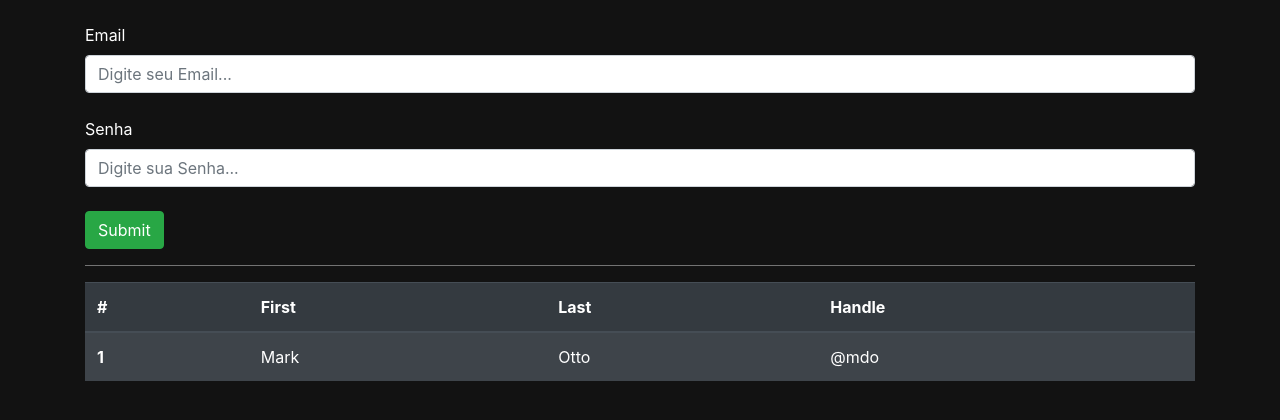
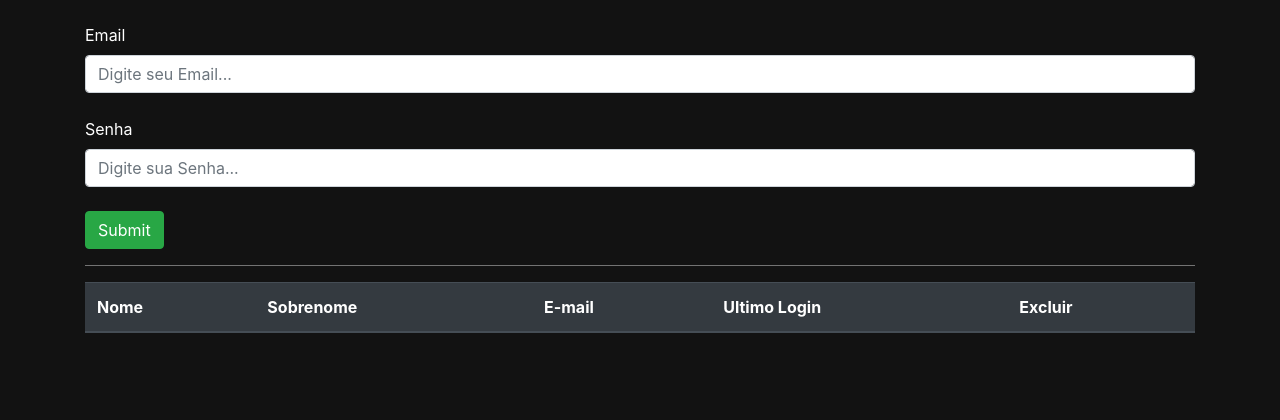
Before and after one commit to RobsonWebDev/construct_pythonando, a Django app: page /auth/cadastrar_vendedor/ in a window 1280 px wide. Shown: the part 57-477 px from the top of the page. Run offline with Django 5.2, Linux system fonts and the light colour scheme; data comes from the database, SQL or seed files in the repository; both versions use the stored data as it was after the commit; lists and menus that the app fills with data are empty.

Commit message:
Criando rota de exclusao de usuario

```diff
--- /dev/null
+++ b/requirements.txt
@@ -0,0 +1,6 @@
+asgiref==3.8.1
+Django==5.0.7
+django-role-permissions==3.2.0
+pillow==10.4.0
+sqlparse==0.5.0
+tzdata==2024.1
--- a/usuarios/admin.py
+++ b/usuarios/admin.py
@@ -1,4 +1,3 @@
-import imp
 from django.contrib import admin
 from .models import Users
 from django.contrib.auth import admin as admin_auth_django
--- a/usuarios/templates/cadastrar_vendedor.html
+++ b/usuarios/templates/cadastrar_vendedor.html
@@ -2,6 +2,12 @@
 
 {% block body %}
     <div class="container">
+        {% if messages %}
+        <br>
+          {% for message in messages %}
+            <div class='alert {{ message.tags }}' > {{ message }}</div>
+          {% endfor %}
+        {% endif %}
         <form action="{% url "cadastrar_vendedor" %}" method="POST">{% csrf_token %}
             <br>
             <label>Email</label>
@@ -18,19 +24,29 @@
         <table class="table table-striped table-dark">
             <thead>
               <tr>
-                <th scope="col">#</th>
-                <th scope="col">First</th>
-                <th scope="col">Last</th>
-                <th scope="col">Handle</th>
+                <th scope="col">Nome</th>
+                <th scope="col">Sobrenome</th>
+                <th scope="col">E-mail</th>
+                <th scope="col">Ultimo Login</th>
+                <th scope="col">Excluir</th>
               </tr>
             </thead>
             <tbody>
-              <tr>
-                <th scope="row">1</th>
-                <td>Mark</td>
-                <td>Otto</td>
-                <td>@mdo</td>
-              </tr>
+              {% for vendedor in vendedores %}
+                <tr>
+                  <th scope="row">{{ vendedor.first_name}}</th>
+                  <td>{{ vendedor.last_name }}</td>
+                  <td>{{ vendedor.email }}</td>
+                  <td>
+                    {% if not vendedor.last_login %}
+                      Primeiro acesso!
+                    {% else%}
+                      {{ vendedor.last_login }}
+                    {% endif %}
+                  </td>
+                  <td><a class="btn btn-danger" href="{% url "excluir_usuario" vendedor.id %}">EXCLUIR</a></td>
+                </tr>
+              {% endfor %}
             </tbody>
           </table>
     </div>
--- a/usuarios/templates/login.html
+++ b/usuarios/templates/login.html
@@ -2,7 +2,7 @@
 
 {% block body %}
     <div class="container">
-        <form action="{% url "login" %}" method="POST">{% csrf_token %}
+        <form action="{% url "login" %}" method="POST"> {% csrf_token %}
             <br>
             <label>Email</label>
             <input type="email" placeholder="Digite seu Email..." name="email" class="form-control">
--- a/usuarios/urls.py
+++ b/usuarios/urls.py
@@ -5,4 +5,5 @@ urlpatterns = [
     path('cadastrar_vendedor/', views.cadastrar_vendedor, name='cadastrar_vendedor'),
     path('login/', views.login, name='login'),
     path('sair/', views.logout, name='sair'),
+    path('excluir_usuario/<str:id>/', views.excluir_usuario, name='excluir_usuario'),
 ]
--- a/usuarios/views.py
+++ b/usuarios/views.py
@@ -5,13 +5,16 @@ from .models import Users
 from django.shortcuts import redirect
 from django.urls import reverse
 from django.contrib import auth
-
+from django.shortcuts import get_object_or_404
+from django.contrib import messages
 
 
 @has_permission_decorator('cadastrar_vendedor')
 def cadastrar_vendedor(request):
     if request.method == 'GET':
-        return render(request, 'cadastrar_vendedor.html')
+        vendedores = Users.objects.filter(cargo='V')
+
+        return render(request, 'cadastrar_vendedor.html', {'vendedores': vendedores})
     if request.method == 'POST':
         email = request.POST.get('email')
         senha = request.POST.get('senha')
@@ -42,9 +45,16 @@ def login(request):
             return HttpResponse('Usuário Inválido')
 
         auth.login(request, user)
-        return HttpResponse('Usuario logado com sucesso')
-
+        return redirect(reverse('cadastrar_vendedor'))
 
 def logout(request):
     request.session.flush()
     return redirect(reverse('login'))
+
+@has_permission_decorator('cadastrar_vendedor')
+def excluir_usuario(request, id):
+    vendedor = get_object_or_404(Users, id=id)
+    vendedor.delete()
+
+    messages.add_message(request, messages.SUCCESS, 'Vendedor excluido com sucesso!')
+    return redirect(reverse('cadastrar_vendedor'))
```
Also changed, not shown: construct/settings.py (+10 -0 lines), db.sqlite3.
